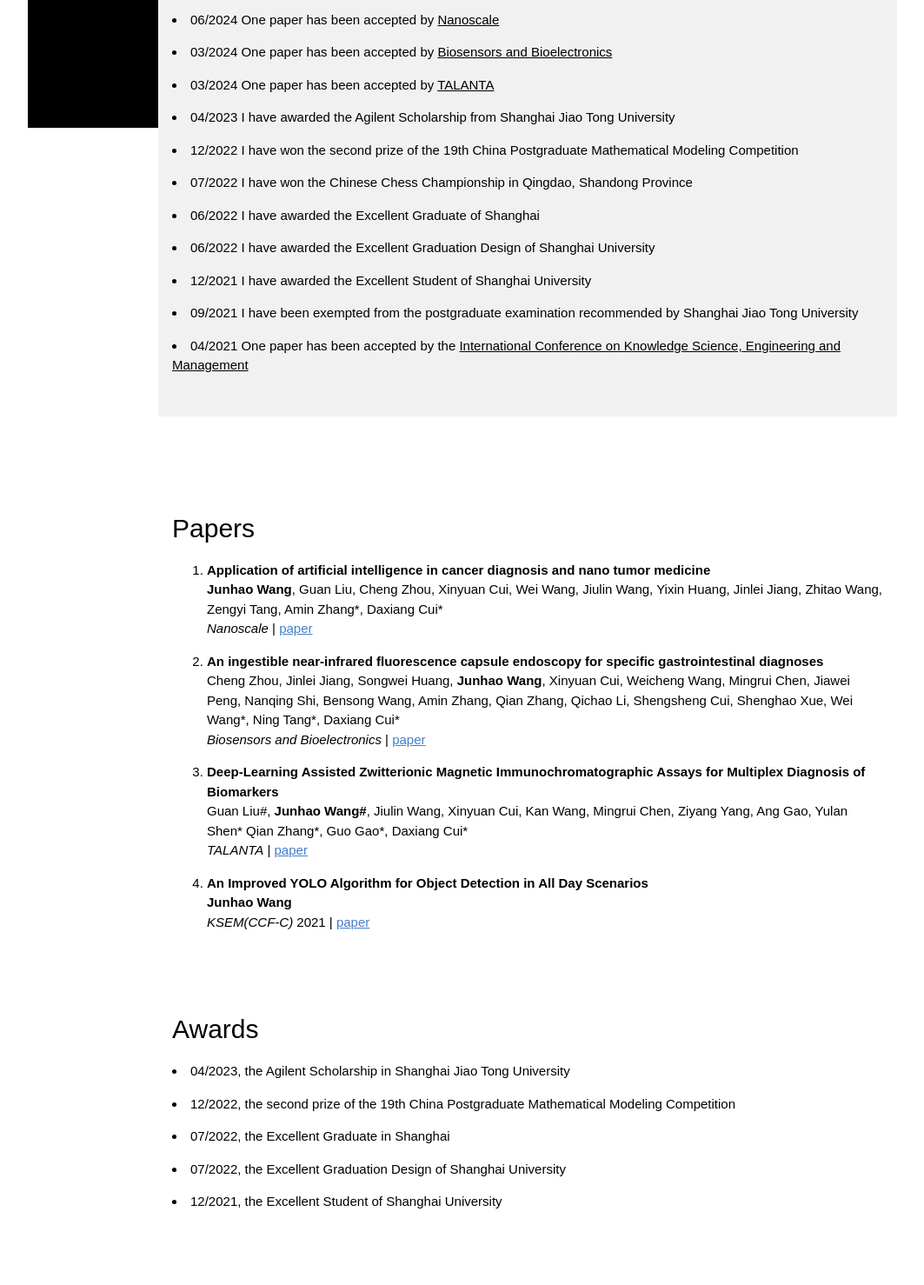
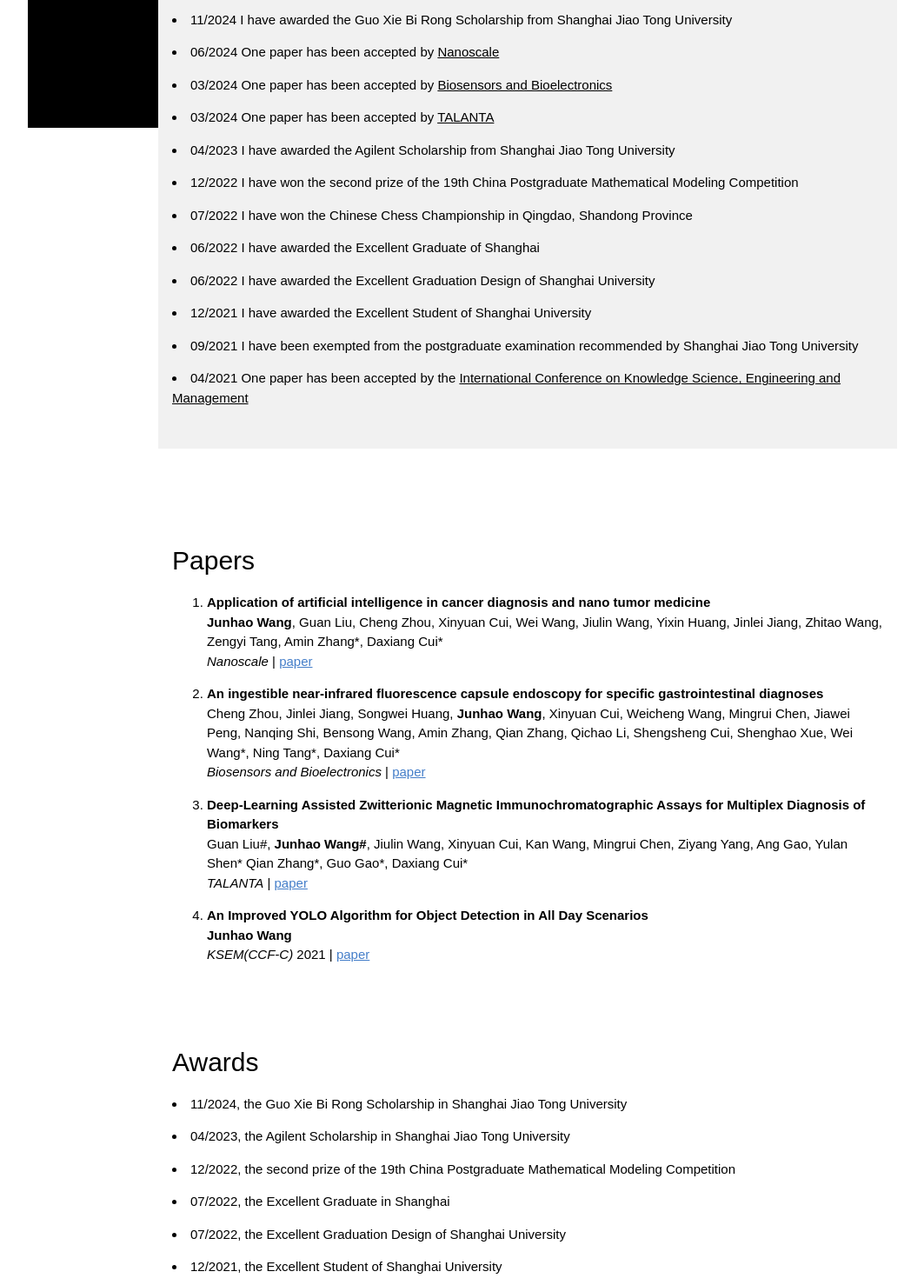
Before and after one commit to wang-junhao/wang-junhao.github.io, a plain HTML site: page index.html in a window 1280 px wide. Shown: the part 653-2131 px from the top of the page at 87% size, without its empty margins (108-1171 px from the left). Before the commit the page ends 2094 px from the top, so only its background shows below. Drawn offline with Linux system fonts and the light colour scheme.

Commit message:
Update index.html

```diff
--- a/index.html
+++ b/index.html
@@ -104,6 +104,7 @@
 <!-- The News Section -->
   <div class="w3-container w3-light-grey w3-padding-32" id="news">
    <h2>News</h2>
+      <p><li>11/2024 I have awarded the Guo Xie Bi Rong Scholarship from Shanghai Jiao Tong University</p>
       <p><li>06/2024 One paper has been accepted by <a href="https://www.rsc.org/journals-books-databases/about-journals/nanoscale/">Nanoscale</a></li></p>
       <p><li>03/2024 One paper has been accepted by <a href="https://www.sciencedirect.com/journal/biosensors-and-bioelectronics">Biosensors and Bioelectronics</a></li></p>
       <p><li>03/2024 One paper has been accepted by <a href="https://www.sciencedirect.com/journal/talanta">TALANTA</a></li></p>
@@ -217,6 +218,7 @@
   <!-- The Awards Section -->
   <div class="w3-container w3-padding-32" id="award">
     <h2>Awards</h2>
+    <p><li> 11/2024, the Guo Xie Bi Rong Scholarship in Shanghai Jiao Tong University</p>
     <p><li> 04/2023, the Agilent Scholarship in Shanghai Jiao Tong University</p>
     <p><li> 12/2022, the second prize of the 19th China Postgraduate Mathematical Modeling Competition</p>
     <p><li> 07/2022, the Excellent Graduate in Shanghai</p>
```
